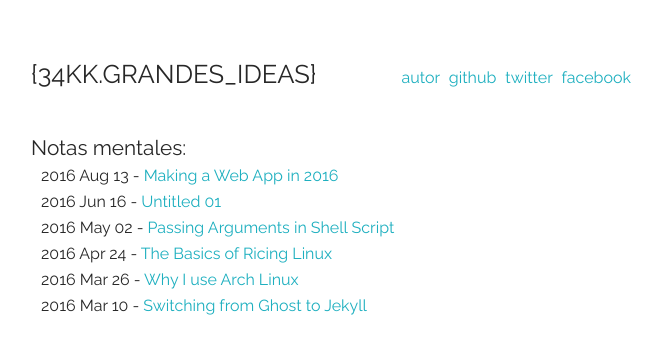
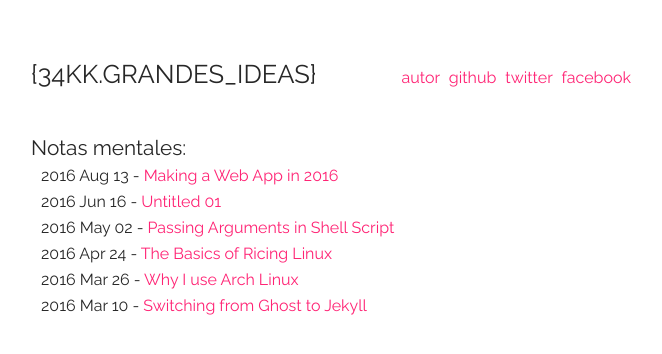
Before and after one commit to 34kk/34kk.github.io, a Jekyll site: the page built from index.html, in a window 1280 px wide. Shown: the top 354 px of the page, without its empty margins (309-971 px from the left). Built offline with Jekyll 4.4.1, drawn with Linux system fonts in a browser that asks for light colours.

Commit message:
Update main.scss

```diff
--- a/assets/css/main.scss
+++ b/assets/css/main.scss
@@ -19,10 +19,10 @@ p {
 	line-height: 150%;
 }
 a {
-  color: #1DAFBF;
+  color: #FF2374;
   text-decoration: none;
   &:visited {
-	color: #1DAFBF;
+	color: #FF2374;
 	text-decoration: none;
   }
   &:hover {
@@ -32,7 +32,7 @@ a {
 	border-bottom: 1px solid $color-link;
   }
   &:active {
-	color: #1DAFBF;
+	color: #FF2374;
 	text-decoration: none;
   }
 }
@@ -112,8 +112,8 @@ ul {
 		margin-top: 20px;
 		margin-bottom: 6px;
 		h1 {
-			background-color: #1DAFBF;
-			color: #fff;
+
+			color: #FF2374;
 			display: inline-block;
 			font-size: 1.6em;
 			font-weight: 700;
```
